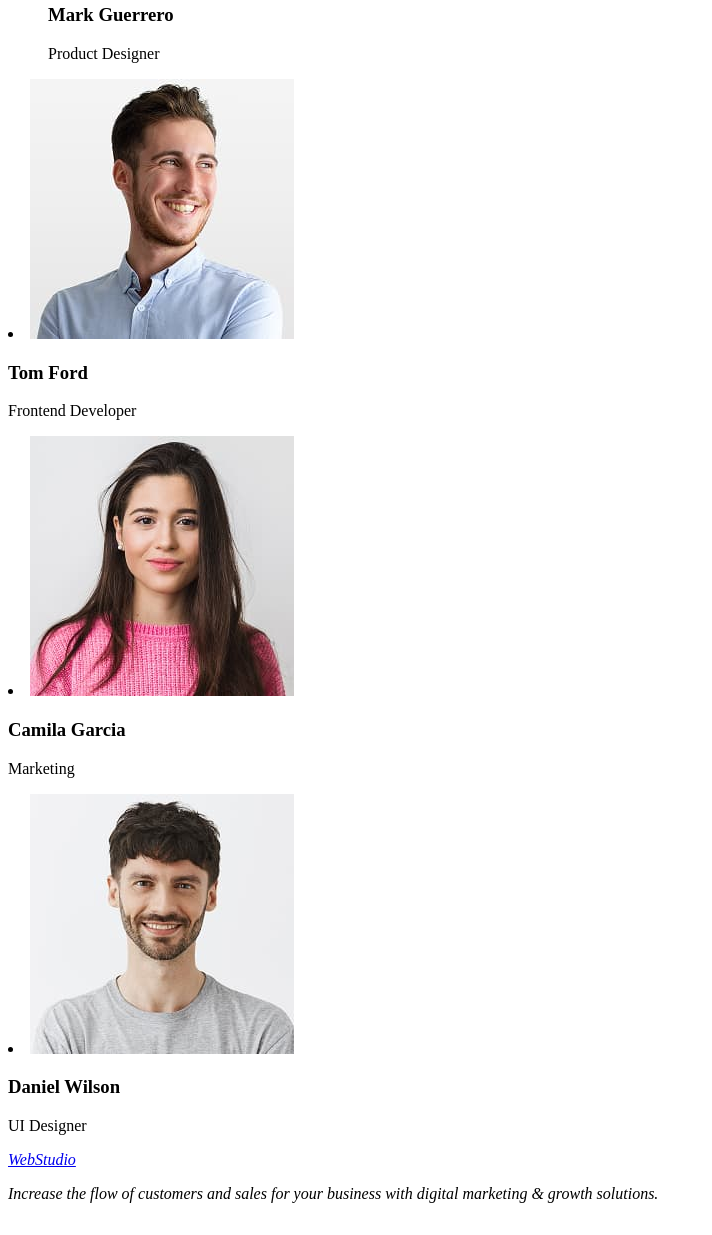
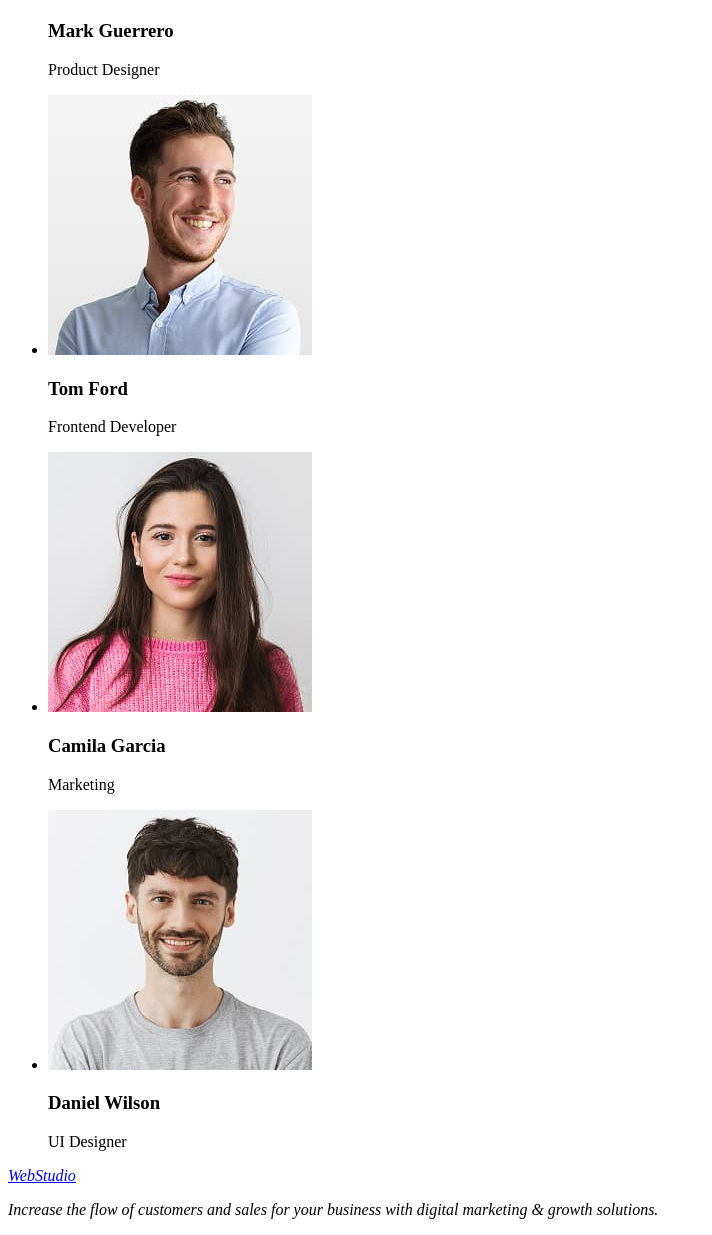
Before and after one commit to OlgaArtiukh/goit-markup-hw-01-121, a plain HTML site: page index.html in a window 1280 px wide. Shown: the part 872-2107 px from the top of the page, without its empty margins (0-712 px from the left). Drawn offline with Linux system fonts and the light colour scheme.

Commit message:
add index file

```diff
--- a/index.html
+++ b/index.html
@@ -7,13 +7,15 @@
     </head>
 <body>
    <header>
+    <nav>
     <a href="./index.html">WebStudio</a>
-        <nav>
+     <ul>
         <li>Studio</li>
         <li>Portfolio</li>
         <li>Contacts</li>
           <li>info@devstudio.com</li>
             <li>+11 (000) 111-11-11</li>
+     </ul>
     </nav>
     <h1>Effective Solutions for Your Business</h1>
     <button type="button">Order Service</button>
@@ -23,27 +25,19 @@
       <ul>
         <li>
     <h3>Strategy</h3>
-    <p>
-    Our goal is to identify the business problem to walk away with the perfect and creative solution.
-    </p>
+    <p>Our goal is to identify the business problem to walk away with the perfect and creative solution.</p>
         </li>
         <li>
         <h3>Punctuality</h3>
-    <p>
-    Bring the key message to the brand's audience for the best price within the shortest possible time.
-    </p>
+    <p>Bring the key message to the brand's audience for the best price within the shortest possible time.</p>
         </li>
         <li>
         <h3>Diligence</h3>
-    <p>
-    Research and confirm brands with the strongest digital growth opportunities and minimize risk.
-    </p>
+    <p>Research and confirm brands with the strongest digital growth opportunities and minimize risk.</p>
         </li>
         <li>
         <h3>Technologies</h3>
-    <p>
-    Design practice focused on digital experiences. We bring forth a deep passion for problem-solving.
-    </p>
+    <p>Design practice focused on digital experiences. We bring forth a deep passion for problem-solving.</p>
         </li>
         </ul>
      </section>
@@ -57,27 +51,21 @@
     <h3>Mark Guerrero</h3>
     <p>Product Designer</p>
         </li>
-   </section>
-    <section>
-        <li>
+         <li>
     <img src="images/tomford.jpg" alt="tomford"
     width="264"
     height="260"/>
     <h3>Tom Ford</h3>
     <p>Frontend Developer</p>
       </li>
-    </section>
-    <section>
-        <li>
+       <li>
     <img src="/images/camila.jpg" alt="camila"
     width="264"
     height="260"/>
    <h3>Camila Garcia</h3>
    <p>Marketing</p>
         </li>
-    </section>
-     <section>
-        <li>
+         <li>
     <img src="/images/daniel .jpg" alt="daniel"
     width="264"
     height="260"/>
```
